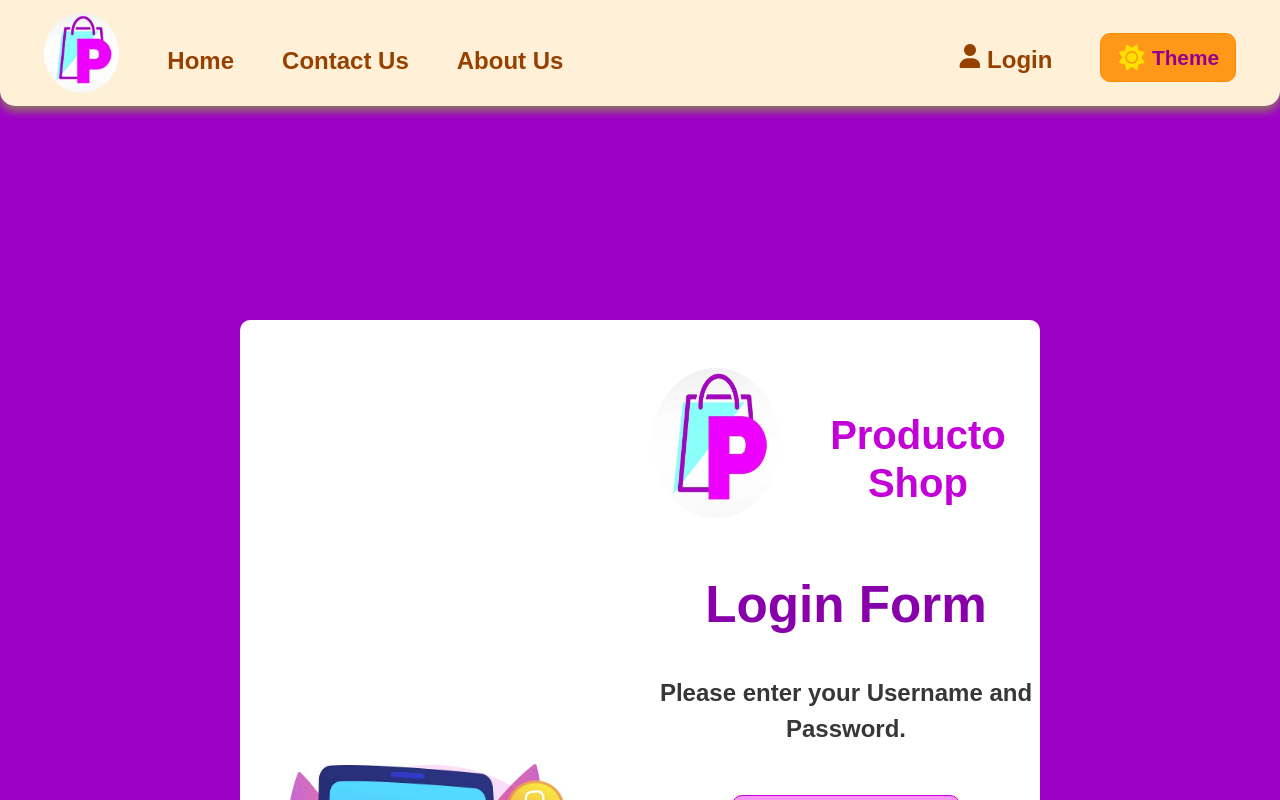
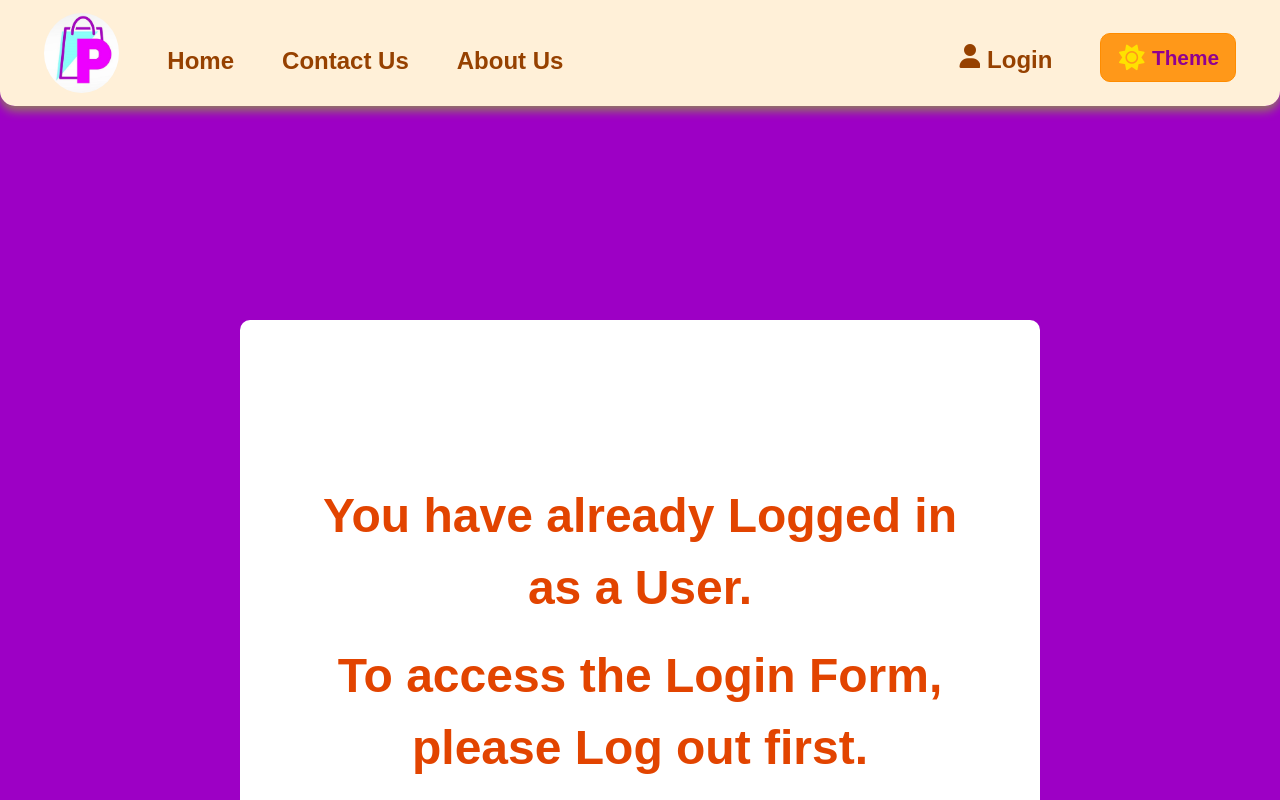
Before and after one commit to Naghmeh-Kheirkhahi/userprofile, a React (Create React App) app: page /Login in a window 1280 px wide. Shown: the top 800 px of the page. Built offline with nearby package versions, Linux system fonts and the light colour scheme; sample sign-in values are in the browser's storage.

Commit message:
put a condition for login page to restrict it when the user  already logged in

```diff
--- a/src/App.js
+++ b/src/App.js
@@ -79,8 +79,10 @@ function App() {
 
             <Route path='/Product/:productId' element={<SingleProduct />} />
 
-            <Route path="/Cart" element={<ProtectedRoute><Cart /></ProtectedRoute>} />
-            <Route path="/Checkout" element={<ProtectedRoute><Checkout /></ProtectedRoute>} />
+            <Route element={<ProtectedRoute />}>
+              <Route path='/Cart' element={<Cart />} />
+              <Route path='/Checkout' element={<Checkout />} />
+            </Route>
 
             <Route path='/FAQ' element={<FAQ />} />
             <Route path='/PrivacyPolicy' element={<PrivacyPolicy />} />
--- a/src/Components/ProductList and SingleProduct/ShoppingStuff.css
+++ b/src/Components/ProductList and SingleProduct/ShoppingStuff.css
@@ -87,6 +87,14 @@
     margin: 4rem auto; /* Center the image horizontally */
     background-color: transparent;
     mix-blend-mode: multiply;
+}
+
+.product i {
+    text-align: right;
+    color: rgb(180, 180, 180);
+    /* color: rgb(220, 22, 0); */
+    font-size: 2.5rem;
+    padding: 0.5rem 0.5rem 0.5rem 0;
 }
 
 .productInfo {
--- a/src/Components/ProductList and SingleProduct/ShoppingStuffChild.js
+++ b/src/Components/ProductList and SingleProduct/ShoppingStuffChild.js
@@ -16,6 +16,8 @@ function ShoppingStuffChild(props) {
             <div className="product" onClick={props.showProduct}>
                 {/* we can chose any name for click action after props*/}
                 {/* <div className="card"> */}
+
+                    <i class="fa fa-heart"></i>
                     <img src={props.image} alt="..." />
                     <div className="productInfo">
                         <h2>{props.title}</h2>
--- a/src/Pages/Login/Login.css
+++ b/src/Pages/Login/Login.css
@@ -19,6 +19,22 @@
     background-color: #ffffff;
     border-radius: 10px;
     margin: 20rem 15rem 15rem 15rem;
+}
+
+.prelogged {
+    text-align: center;
+    font-size: 3rem;
+    font-weight: 700;
+    color: #e24400;
+    margin: 10rem 5rem;
+}
+/* ThemeContext */
+.dark-prelogged {
+    text-align: center;
+    font-size: 3rem;
+    font-weight: 700;
+    color: #ba3800;
+    margin: 10rem 5rem;
 }
 
 
--- a/src/Pages/Login/Login.js
+++ b/src/Pages/Login/Login.js
@@ -14,7 +14,7 @@ function Login() {
 
     const { theme } = useContext(ThemeContext);
 
-    const { setUsername } = useContext(UserContext); // here we are using the setUsername from the UserContext because we want to set the username when the user logs in.
+    const { username, setUsername } = useContext(UserContext); // here we are using the setUsername from the UserContext because we want to set the username when the user logs in.
 
     const [formUsername, setFormUsername] = useState("");
     const [password, setPassword] = useState("");
@@ -59,11 +59,17 @@ function Login() {
         <>
             <div className={theme === 'dark' ? 'dark-login-main' : 'login-main'}>
                 <div className="login-container">
+
+                    {username ? (
+                        <div className={theme === 'dark' ? 'dark-prelogged' : 'prelogged'}>
+                            <p>You have already Logged in as a User.</p>
+                            <p>To access the Login Form, please Log out first.</p>
+                        </div>
+                    ) : (
                         <div className="row">
                             <div className="login-image col-6">
                                 <img src={login} />
                             </div>
-
 
                             <div className="login-form col-6">
                                 <div className="login-heading">
@@ -126,6 +132,8 @@ function Login() {
                                 </form>
                             </div>
                         </div>
+                    )}
+
                 </div>
             </div>
         </>
```
Lines whose indentation alone changed are shown as unchanged.
